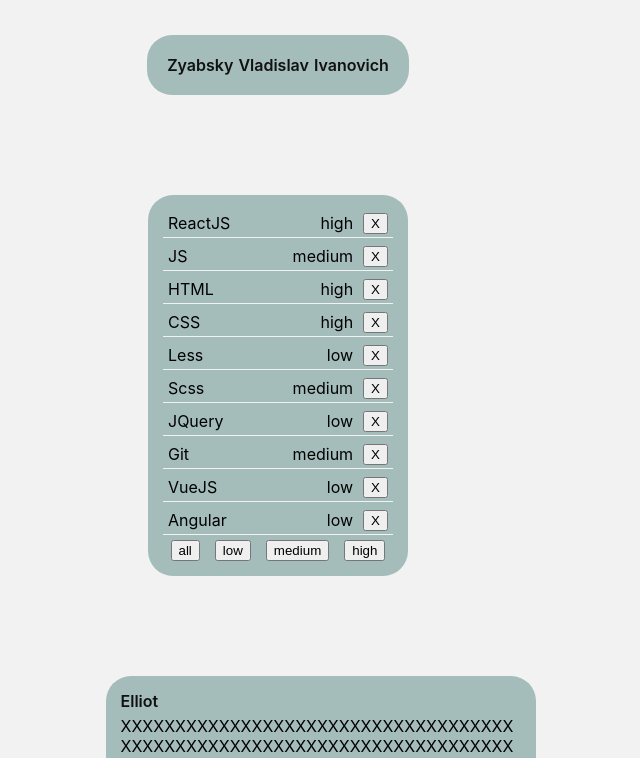
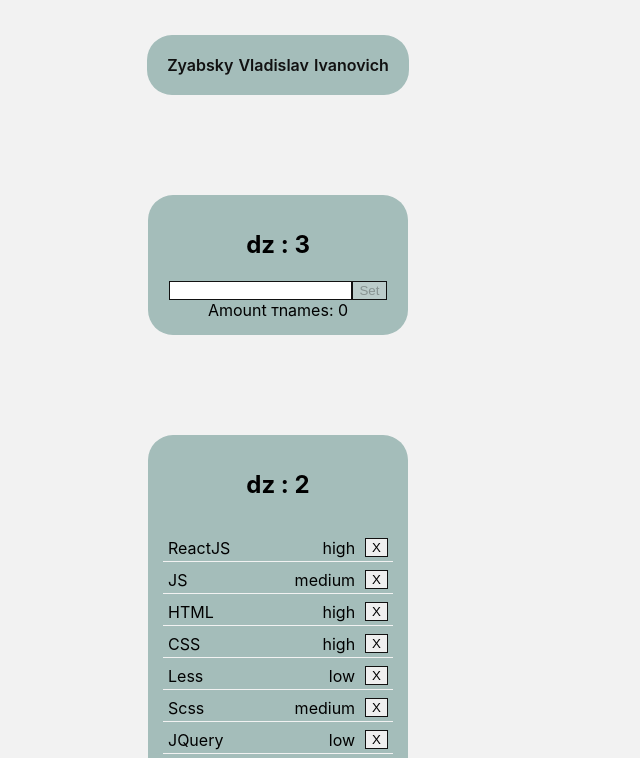
Before and after one commit to vladzyabs/dzFromIgnat, a React (Create React App) app: page / in a window 1280 px wide. Shown: the top 758 px of the page, without its empty margins (362-1002 px from the left). Built offline with nearby package versions, Linux system fonts and the light colour scheme.

Commit message:
Add files via upload
1.3

```diff
--- a/src/App.tsx
+++ b/src/App.tsx
@@ -5,6 +5,7 @@ import Message from "./components/message/Message"
 import MyAffairs from "./components/myAffairs/MyAffairs";
 import {AffairsType, ChangeFilterType, FilterValueType, RemoveAffairType} from "./types";
 import {v1} from "uuid";
+import HellowName from "./components/helloName/HelloName";
 
 function App() {
 
@@ -21,7 +22,7 @@ function App() {
         {id: v1(), title: 'Angular', priority: 'low'},
     ]);
     const removeAffair: RemoveAffairType = (id) =>
-        setAffairs(prev => prev.filter(affair => affair.id !==id));
+        setAffairs(prev => prev.filter(affair => affair.id !== id));
 
     let affairsWithFilter: AffairsType = affairs;
 
@@ -49,6 +50,8 @@ function App() {
             <MyName surname={fullName.surname}
                     name={fullName.name}
                     patronymic={fullName.patronymic}/>
+
+            <HellowName/>
 
             <MyAffairs affairs={affairsWithFilter}
                        removeAffair={removeAffair}
@@ -80,9 +83,11 @@ let messageData = {
     message: 'XXXXXXXXXXXXXXXXXXXXXXXXXXXXXXXXXXXXXXXXXXXXXXXXXXXXXXXXXXXXXXXXXXXXXXXXXXXXXXXXXXXXXXXXXXXXXXXXXXXXXXXXXXXXXXXXXXXXXXXXXXXXXXXXXXXXXXXXXXXXXXXXXXXXXXXXXXXXXXXXXXXXXXXXXXXXXXXXXXXXXXXXXXXX.',
     time: function () {
         let date = new Date();
+
         function checkTime(i: any) {
             return (i < 10) ? i = "0" + i : i
         }
+
         return `${checkTime(date.getHours())}:${checkTime(date.getMinutes())}`
     },
 };
--- /dev/null
+++ b/src/components/helloName/HelloName.module.css
@@ -0,0 +1,21 @@
+.hellowName {
+    background-color: #A4BDBA;
+    max-width: 400px;
+    min-width: 230px;
+    padding: 15px;
+    border-radius: 25px 25px 25px 25px;
+    margin-bottom: 100px;
+
+    display: flex;
+    flex-direction: column;
+    align-items: center;
+}
+
+input, button {
+    outline: none;
+    border: 1px solid #111;
+}
+
+.error {
+    border-color: red;
+}
--- /dev/null
+++ b/src/components/helloName/HelloName.tsx
@@ -0,0 +1,51 @@
+import React, {ChangeEvent, KeyboardEvent, useState} from "react";
+import style from "./HelloName.module.css"
+import {v1} from "uuid";
+
+type PropsHellowNameType = {}
+
+function HellowName(props: PropsHellowNameType) {
+
+    type InputNameType = string
+    type NameType = { id: string, name: InputNameType }
+    type NamesType = Array<NameType>
+
+    let [inputName, setInputName] = useState<InputNameType>('');
+    let [names, setNames] = useState<NamesType>([]);
+    let [emptyField, setEmptyField] = useState<boolean>(false);
+
+    const onChangeInputName = (e: ChangeEvent<HTMLInputElement>) => {
+        setInputName(e.currentTarget.value);
+        setEmptyField(false)
+    };
+
+    const onKeyPressInputName = (e: KeyboardEvent<HTMLInputElement>) => e.charCode === 13 && onClickBtnAdd();
+
+    const onClickBtnAdd = () => {
+        if (inputName) {
+            alert(`Hello ${inputName}`);
+            let newName = {id: v1(), name: inputName};
+            setNames(prev => [newName, ...prev]);
+            setInputName('')
+        } else {
+            setEmptyField(true)
+        }
+    };
+
+    return (
+        <div className={style.hellowName}>
+            <h2>dz : 3</h2>
+            <div>
+                <input type="text"
+                       value={inputName}
+                       onChange={onChangeInputName}
+                       onKeyPress={onKeyPressInputName}
+                       className={emptyField ? style.error : ''}/>
+                <button onClick={onClickBtnAdd} disabled={!inputName}>Set</button>
+            </div>
+            <span>Amount тnames: {names.length}</span>
+        </div>
+    )
+}
+
+export default HellowName
--- a/src/components/message/Message.tsx
+++ b/src/components/message/Message.tsx
@@ -1,6 +1,5 @@
 import React from "react"
 import style from "./Message.module.css"
-
 
 type PropsMessageType = {
     userName: string,
--- a/src/components/myAffairs/MyAffairs.module.css
+++ b/src/components/myAffairs/MyAffairs.module.css
@@ -1,3 +1,7 @@
+ul {
+    list-style: none;
+    padding: 0;
+}
 .myAffairs {
     background-color: #A4BDBA;
     max-width: 400px;
@@ -5,6 +9,12 @@
     padding: 15px;
     border-radius: 25px 25px 25px 25px;
     margin-bottom: 100px;
+
+    display: flex;
+    flex-direction: column;
+}
+.myAffairs h2 {
+    text-align: center;
 }
 .affair {
     display: flex;
--- a/src/components/myAffairs/MyAffairs.tsx
+++ b/src/components/myAffairs/MyAffairs.tsx
@@ -15,18 +15,21 @@ function MyAffairs(props: PropsMyAffairsType) {
         const onClickRemove = () => props.removeAffair(affair.id);
 
         return (
-            <div key={affair.id} className={style.affair}>
+            <li key={affair.id} className={style.affair}>
                 <span>{affair.title}</span>
                 <span>{affair.priority}</span>
                 <button onClick={ onClickRemove }>X</button>
-            </div>
+            </li>
         )
     } );
 
     return (
         <div className={style.myAffairs}>
+            <h2>dz : 2</h2>
 
-            { returnAffairs }
+            <ul>
+                { returnAffairs }
+            </ul>
 
             <div className={style.sortingBtns}>
                 <button onClick={ () => {props.changeFilter("all")} }>all</button>
--- a/src/types.ts
+++ b/src/types.ts
@@ -1,3 +1,6 @@
+
+
+// ---------------------------------
 export type AffairType = {
     id: string,
     title: string,
```
